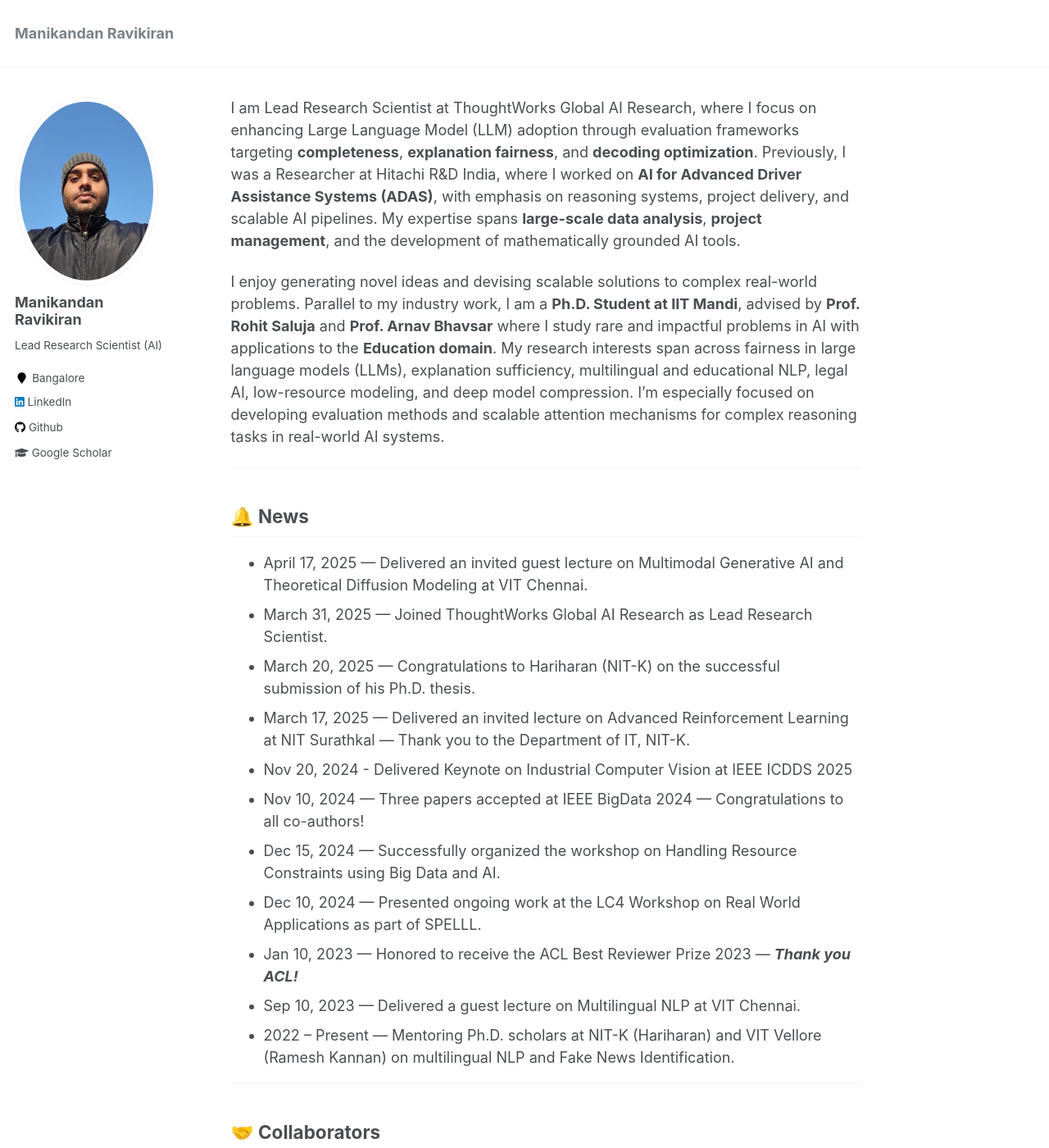
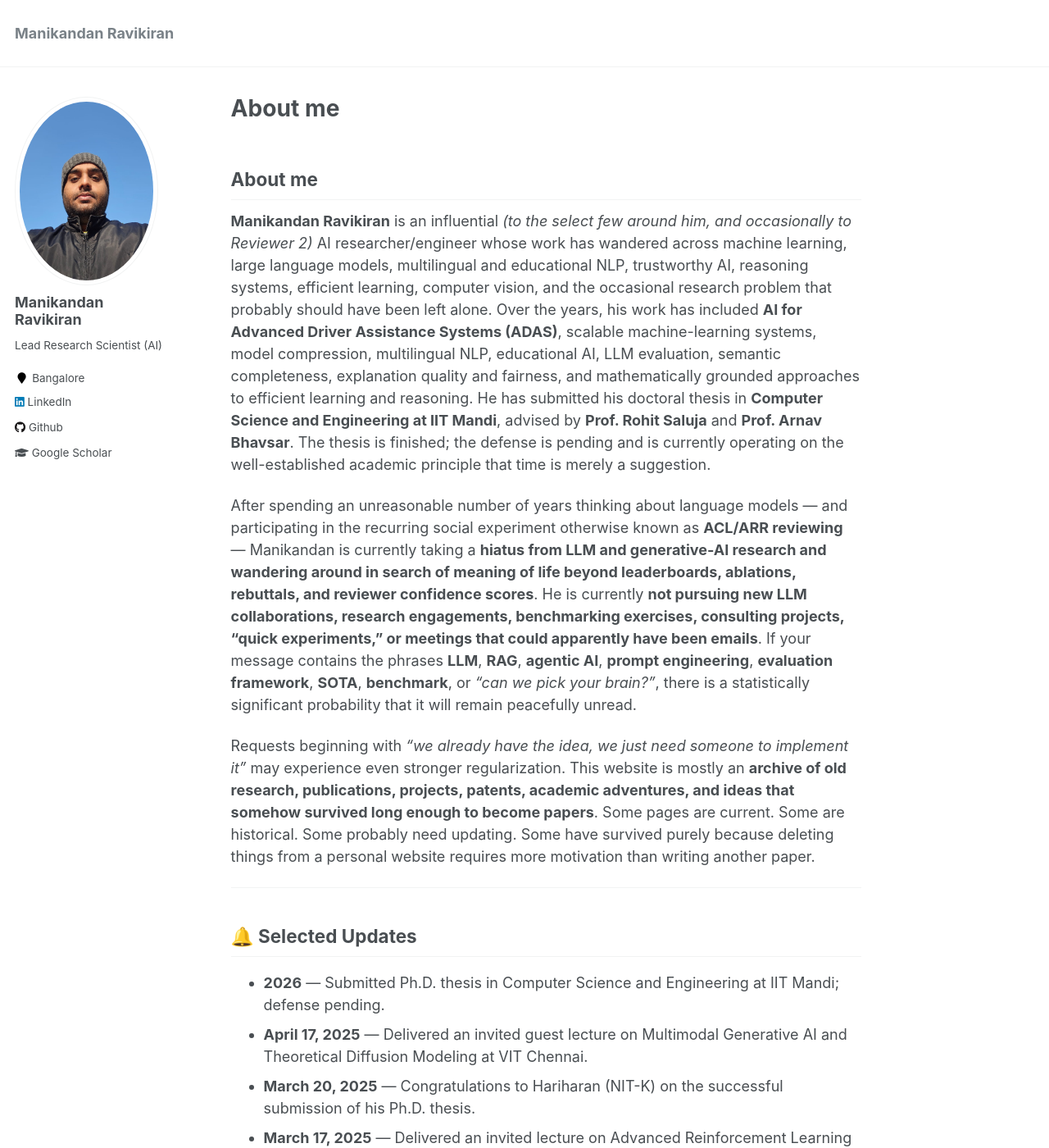
Before and after one commit to manikandan-ravikiran/manikandan-ravikiran.github.io, a Jekyll site: the page built from _pages/about.md, in a window 1280 px wide and 1400 px high. Shown: the whole window at 82% size. Built offline with Jekyll 4.4.1, drawn with Linux system fonts in a browser that asks for light colours; our own code applies the rules of GitHub Pages for plain Markdown files; some of the changed text lies outside the part shown.

Commit message:
Update about.md

```diff
--- a/_pages/about.md
+++ b/_pages/about.md
@@ -6,171 +6,218 @@ redirect_from:
   - /about.html
 ---
 
-I am Lead Research Scientist at ThoughtWorks Global AI Research, where I focus on enhancing Large Language Model (LLM) adoption through evaluation frameworks targeting **completeness**, **explanation fairness**, and **decoding optimization**. Previously, I was a Researcher at Hitachi R&D India, where I worked on **AI for Advanced Driver Assistance Systems (ADAS)**, with emphasis on reasoning systems, project delivery, and scalable AI pipelines. My expertise spans **large-scale data analysis**, **project management**, and the development of mathematically grounded AI tools.
+## About me
 
-I enjoy generating novel ideas and devising scalable solutions to complex real-world problems. Parallel to my industry work, I am a **Ph.D. Student at IIT Mandi**, advised by **Prof. Rohit Saluja** and **Prof. Arnav Bhavsar** where I study rare and impactful problems in AI with applications to the **Education domain**. My research interests span across fairness in large language models (LLMs), explanation sufficiency, multilingual and educational NLP, legal AI, low-resource modeling, and deep model compression. I’m especially focused on developing evaluation methods and scalable attention mechanisms for complex reasoning tasks in real-world AI systems.
+**Manikandan Ravikiran** is an influential *(to the select few around him, and occasionally to Reviewer 2)* AI researcher/engineer whose work has wandered across machine learning, large language models, multilingual and educational NLP, trustworthy AI, reasoning systems, efficient learning, computer vision, and the occasional research problem that probably should have been left alone. Over the years, his work has included **AI for Advanced Driver Assistance Systems (ADAS)**, scalable machine-learning systems, model compression, multilingual NLP, educational AI, LLM evaluation, semantic completeness, explanation quality and fairness, and mathematically grounded approaches to efficient learning and reasoning. He has submitted his doctoral thesis in **Computer Science and Engineering at IIT Mandi**, advised by **Prof. Rohit Saluja** and **Prof. Arnav Bhavsar**. The thesis is finished; the defense is pending and is currently operating on the well-established academic principle that time is merely a suggestion.
+
+After spending an unreasonable number of years thinking about language models — and participating in the recurring social experiment otherwise known as **ACL/ARR reviewing** — Manikandan is currently taking a **hiatus from LLM and generative-AI research and wandering around in search of meaning of life beyond leaderboards, ablations, rebuttals, and reviewer confidence scores**. He is currently **not pursuing new LLM collaborations, research engagements, benchmarking exercises, consulting projects, “quick experiments,” or meetings that could apparently have been emails**. If your message contains the phrases **LLM**, **RAG**, **agentic AI**, **prompt engineering**, **evaluation framework**, **SOTA**, **benchmark**, or *“can we pick your brain?”*, there is a statistically significant probability that it will remain peacefully unread.
+
+Requests beginning with *“we already have the idea, we just need someone to implement it”* may experience even stronger regularization. This website is mostly an **archive of old research, publications, projects, patents, academic adventures, and ideas that somehow survived long enough to become papers**. Some pages are current. Some are historical. Some probably need updating. Some have survived purely because deleting things from a personal website requires more motivation than writing another paper.
 
 ---
 
+## 🔔 Selected Updates
 
-## 🔔 News
-
-- April 17, 2025 — Delivered an invited guest lecture on Multimodal Generative AI and Theoretical Diffusion Modeling at VIT Chennai.
-- March 31, 2025 — Joined ThoughtWorks Global AI Research as Lead Research Scientist.
-- March 20, 2025 — Congratulations to Hariharan (NIT-K) on the successful submission of his Ph.D. thesis.
-- March 17, 2025 — Delivered an invited lecture on Advanced Reinforcement Learning at NIT Surathkal — Thank you to the Department of IT, NIT-K.
-- Nov 20, 2024 - Delivered Keynote on Industrial Computer Vision at IEEE ICDDS 2025
-- Nov 10, 2024 — Three papers accepted at IEEE BigData 2024 — Congratulations to all co-authors!
-- Dec 15, 2024 — Successfully organized the workshop on Handling Resource Constraints using Big Data and AI.
-- Dec 10, 2024 — Presented ongoing work at the LC4 Workshop on Real World Applications as part of SPELLL.
-- Jan 10, 2023 — Honored to receive the ACL Best Reviewer Prize 2023 — ***Thank you ACL!***
-- Sep 10, 2023 — Delivered a guest lecture on Multilingual NLP at VIT Chennai.
-- 2022 – Present — Mentoring Ph.D. scholars at NIT-K (Hariharan) and VIT Vellore (Ramesh Kannan) on multilingual NLP and Fake News Identification.
-
+- **2026** — Submitted Ph.D. thesis in Computer Science and Engineering at IIT Mandi; defense pending.
+- **April 17, 2025** — Delivered an invited guest lecture on Multimodal Generative AI and Theoretical Diffusion Modeling at VIT Chennai.
+- **March 20, 2025** — Congratulations to Hariharan (NIT-K) on the successful submission of his Ph.D. thesis.
+- **March 17, 2025** — Delivered an invited lecture on Advanced Reinforcement Learning at NIT Surathkal — thank you to the Department of IT, NIT-K.
+- **Nov 20, 2024** — Delivered a keynote on Industrial Computer Vision at IEEE ICDDS 2025.
+- **Nov 10, 2024** — Three papers accepted at IEEE BigData 2024 — congratulations to all co-authors!
+- **Dec 15, 2024** — Successfully organized the workshop on Handling Resource Constraints using Big Data and AI.
+- **Dec 10, 2024** — Presented ongoing work at the LC4 Workshop on Real World Applications as part of SPELLL.
+- **Jan 10, 2023** — Honored to receive the ACL Best Reviewer Prize 2023 — ***thank you ACL!***
+- **Sep 10, 2023** — Delivered a guest lecture on Multilingual NLP at VIT Chennai.
+- **2022–Present** — Mentoring researchers and Ph.D. scholars on multilingual NLP, educational AI, and related machine-learning problems.
 
 ---
 
 ## 🤝 Collaborators
 
-- Dr. Martin Klignkit (Kyocera Innovation Labs, Japan)
-- Dr. Shinichi Satoh and team (National Institute of Informatics, Japan)
-- Dr. Andreas Dengel, Sheraz Ahmed, Jorn Hees (DFKI Germany)
-- Dr. Snehanshu Saha (APP CAIR, BITS Pilani)
-- Dr. Vinay Namboodiri (DelTA Lab, IIT Kanpur)
-- Dr. Bharathi Raja Asoka Chakravarthi (National University of Ireland, Galway)
-- Dr. Gaurav Sharma (IIT-K / INRIA-THOTH / NEC Media Analytics USA)
-- Dr. Anand Kumar Madasamy (NIT Karnataka, Surathkal)
-- Dr. Sangeetha Sivanesan (NIT Tiruchirapalli)
-- Dr. Ratnavel Rajalakshmi (VIT Vellore)
+Over the years, I have had the opportunity to collaborate with researchers from several universities and industrial research laboratories, including:
+
+- Dr. Martin Klignkit — Kyocera Innovation Labs, Japan
+- Dr. Shinichi Satoh and team — National Institute of Informatics, Japan
+- Dr. Andreas Dengel, Sheraz Ahmed, Jorn Hees — DFKI, Germany
+- Dr. Snehanshu Saha — APP CAIR, BITS Pilani
+- Dr. Vinay Namboodiri — DelTA Lab, IIT Kanpur
+- Dr. Bharathi Raja Asoka Chakravarthi — National University of Ireland, Galway
+- Dr. Gaurav Sharma — IIT-K / INRIA-THOTH / NEC Media Analytics USA
+- Dr. Anand Kumar Madasamy — NIT Karnataka, Surathkal
+- Dr. Sangeetha Sivanesan — NIT Tiruchirapalli
+- Dr. Ratnavel Rajalakshmi — VIT Vellore
 
 ---
 
 ## 📚 Selected Publications
 
+### Educational AI and NLP
+
 - **GISA: Gradual Information Selection Attention for MCQ Difficulty Estimation**
   *Manikandan Ravikiran, Tarun Sharma, Rajat Verma, Rohit Saluja, Arnav Bhavsar*
-  *AIED 2025 (Core A) – Accepted*
+  *AIED 2025 (CORE A) — Accepted*
 
 - **TEEMIL: Towards Educational MCQ Difficulty Estimation in Indic Languages**
   *Manikandan Ravikiran, Siddharth Vohra, Rajat Verma, Rohit Saluja, Arnav Bhavsar*
   *COLING 2025*
+
+### Machine Learning and Computer Vision
 
 - **AEI-DRL: Adaptive Ensemble Imputation for Trip Data using Deep Reinforcement Learning**
   *Ankit Sharma, Akhash Vellandurai, Thiruvengadam Samon, Vinoth Kumar, Manikandan Ravikiran*
   *IEEE BigData 2024*
 
 - **DKT: A First Look at Dynamic Kernel Tuning for Pedestrian Attribute Recognition**
-  *Manikandan Ravikiran*, Rahul Mishra*, Soumen Biswas, Ananth Ganesh (*Equal Contribution)*
+  *Manikandan Ravikiran*, Rahul Mishra*, Soumen Biswas, Ananth Ganesh
   *IEEE BigData 2024*
+  *Equal contribution*
 
 - **Hi-GOTE: Hierarchical Groupwise Temporal Ensembling for Pedestrian Attribute Recognition**
   *Manikandan Ravikiran, Soumen Biswas, Ananth Ganesh*
   *IEEE ICMLA 2023*
 
-- **Revisiting Automatic Speech Recognition for Tamil and Hindi Connected Number Recognition**
-  *Rahul Mishra, Senthil Raja Gunaseela Boopathy, Manikandan Ravikiran, et al.*
-  *Third Workshop on Speech and Language Technologies for Dravidian Languages (2023)*
-
-- **Findings of the Second Shared Task on Offensive Span Identification in Code-Mixed Tamil-English Comments**
-  *Manikandan Ravikiran, Bharathi Raja Chakravarthi, et al.*
-  *Third Workshop on Speech and Language Technologies for Dravidian Languages (2023)*
-
-- **MMOD-MEME: A Dataset for Multimodal Face Emotion Recognition on Code-Mixed Tamil Memes**
-  *Ramesh Kannan, Manikandan Ravikiran, Ratnavel Rajalakshmi*
-  *LC4 Workshop, CCIS Springer Series (2023)*
-
-- **Overlapping Word Removal is All You Need: Revisiting Data Imbalance in Hope Speech Detection**
-  *Hariharan RamakrishnaIyer LekshmiAmmal, Manikandan Ravikiran, et al.*
-  *Journal of Experimental and Theoretical Artificial Intelligence, Taylor and Francis (2023)*
-
 - **You Reap What You Sow: Revisiting Intra-Class Variations and Seed Selection in Temporal Ensembling**
   *Manikandan Ravikiran, Siddarth Vohra, Yuichi Nonaka, et al.*
   *COMSYS 2021*
-
-- **DOSA: Dravidian Code-Mixed Offensive Span Identification Dataset**
-  *Manikandan Ravikiran, Subbiah Annamalai*
-  *Workshop on Dravidian Languages, EACL 2021*
 
 - **A Sensitivity Analysis (and Practitioners’ Guide to) of DeepSORT for Low Frame Rate Video**
   *M. Ravikiran, Y. Nonaka, N. Mariyasagayam*
   *IEEE Big Data 2020*
 
 - **Multilayer Pruning Framework for Compressing Single Shot Multibox Detector**
-  *Pravendra Singh, Manikandan Ravikiran, Neeraj Matyali, Vinay P Namboodiri*
+  *Pravendra Singh, Manikandan Ravikiran, Neeraj Matyali, Vinay P. Namboodiri*
   *IEEE WACV 2019*
 
+### Multilingual and Low-Resource NLP
 
-(See full list on [Google Scholar](https://scholar.google.co.in/citations?user=wY_iqNwAAAAJ&hl=en))
+- **Revisiting Automatic Speech Recognition for Tamil and Hindi Connected Number Recognition**
+  *Rahul Mishra, Senthil Raja Gunaseela Boopathy, Manikandan Ravikiran, et al.*
+  *Third Workshop on Speech and Language Technologies for Dravidian Languages, 2023*
 
+- **Findings of the Second Shared Task on Offensive Span Identification in Code-Mixed Tamil-English Comments**
+  *Manikandan Ravikiran, Bharathi Raja Chakravarthi, et al.*
+  *Third Workshop on Speech and Language Technologies for Dravidian Languages, 2023*
 
-## 🧪 Active Projects
+- **MMOD-MEME: A Dataset for Multimodal Face Emotion Recognition on Code-Mixed Tamil Memes**
+  *Ramesh Kannan, Manikandan Ravikiran, Ratnavel Rajalakshmi*
+  *LC4 Workshop, CCIS Springer Series, 2023*
+
+- **Overlapping Word Removal is All You Need: Revisiting Data Imbalance in Hope Speech Detection**
+  *Hariharan RamakrishnaIyer LekshmiAmmal, Manikandan Ravikiran, et al.*
+  *Journal of Experimental and Theoretical Artificial Intelligence, Taylor & Francis, 2023*
+
+- **DOSA: Dravidian Code-Mixed Offensive Span Identification Dataset**
+  *Manikandan Ravikiran, Subbiah Annamalai*
+  *Workshop on Dravidian Languages, EACL 2021*
+
+---
+
+## 🧪 Selected Research Projects
+
+Some research directions explored over the years include:
 
 - **Latent Plan Execution for Text Completeness**
-  Graph-based decoding framework to assess intent alignment in LLM outputs.
+  Graph-based approaches for studying intent alignment and semantic completeness in generated text.
 
 - **CASSA / GISA Attention**
-  Custom attention models for modeling MCQ difficulty using inductive reasoning/psychometric modeling and Analytical Geometry.
+  Attention mechanisms for modeling MCQ difficulty using inductive reasoning, psychometric modeling, and analytical geometry.
 
 - **PEARL for Explanation Auditing**
-  Post-hoc reasoning traceability for explanation sufficiency evaluation in LLMs.
+  Methods for studying explanation sufficiency and reasoning traceability in machine-learning systems.
 
-- **Dialectual Educational Platform**
-  Developing culturally and linguistically adaptive learning systems for underrepresented languages and dialects.
+- **Dialectual Educational Platforms**
+  Culturally and linguistically adaptive learning systems for underrepresented languages and dialects.
 
+These projects are listed for archival purposes. **No inference should be made from their presence here regarding current research activity.** The robots are resting.
 
 ---
+
 ## 🎓 Teaching and Professional Service
 
-**Professional Services**
-- TPC Member: ACM ICMR (2019), IEEE ICDDS (2022), FIRE (2021, 2022), DravidianLangTech
-(2024,2023, 2022, 2021), LTEDI (2024,2023, 2022, 2021)
-- Reviewer: ACL (2025, 2024,2023, 2020, 2017), EMNLP (2024, 2023, 2022), AACL (2024, 2022, 2020), EACL (2021, 2023) , AIED(2025),
-NAACL (2024, 2018), COLING (2024,2018), IEEE Bigdata (2020), ACM ICMR (2019), IEEE ICMLA (2023), IEEE ICDDS
-(2022), FIRE (2021, 2022), DravidianLangTech (2023, 2022, 2021), LTEDI (2023, 2022, 2021), Springer Language
-Resources and Evaluation Journal, Elseivier Engineering Applications of Artificial Intelligence, ACM Transactions on
-Asian and Low-Resource Language Information Processing, Springer Nature Computer Science Journal, Taylor & Francis
-Journal of Experimental and Theoretical AI
-- Organizer: Workshop on Handling Resource Constraints for/using ML (IEEE Bigdata 2024), Fourth Workshop on
-Speech and Language Technologies for Dravidian Languages (EACL 2024), Special Session on Machine Learning for
-Graphs (IEEE ICMLA 2023) , Special Session on Handling Resource Constraints for/using ML (IEEE ICMLA 2023),
-Workshop on Low Resource Cross-Domain, Cross-Lingual & Cross-Modal Offensive Content Analysis (SPELLL 2022,
-2023), Workshop of Cross Modal Learning and Application (ACM ICMR 2019)
-- Mentor: ACM CSCW 2019 Student Reviewer Mentor
-- Chair Roles: Publicity Chair (SPELLL 2022), Session Chair (DravidianLangTech), Industry Session Chair (ICMR)
+### Professional Service
 
-**Patents**
+**TPC Member**
+
+- ACM ICMR — 2019
+- IEEE ICDDS — 2022
+- FIRE — 2021, 2022
+- DravidianLangTech — 2021, 2022, 2023, 2024
+- LTEDI — 2021, 2022, 2023, 2024
+
+**Reviewer**
+
+- ACL — 2017, 2020, 2023, 2024, 2025
+- EMNLP — 2022, 2023, 2024
+- AACL — 2020, 2022, 2024
+- EACL — 2021, 2023
+- AIED — 2025
+- NAACL — 2018, 2024
+- COLING — 2018, 2024
+- IEEE BigData — 2020
+- ACM ICMR — 2019
+- IEEE ICMLA — 2023
+- IEEE ICDDS — 2022
+- FIRE — 2021, 2022
+- DravidianLangTech — 2021, 2022, 2023
+- LTEDI — 2021, 2022, 2023
+- Springer *Language Resources and Evaluation*
+- Elsevier *Engineering Applications of Artificial Intelligence*
+- ACM *Transactions on Asian and Low-Resource Language Information Processing*
+- Springer Nature *Computer Science*
+- Taylor & Francis *Journal of Experimental and Theoretical Artificial Intelligence*
+
+**Organizer**
+
+- Workshop on Handling Resource Constraints for/using ML — IEEE BigData 2024
+- Fourth Workshop on Speech and Language Technologies for Dravidian Languages — EACL 2024
+- Special Session on Machine Learning for Graphs — IEEE ICMLA 2023
+- Special Session on Handling Resource Constraints for/using ML — IEEE ICMLA 2023
+- Workshop on Low Resource Cross-Domain, Cross-Lingual & Cross-Modal Offensive Content Analysis — SPELLL 2022, 2023
+- Workshop on Cross Modal Learning and Application — ACM ICMR 2019
+
+**Other Roles**
+
+- Mentor — ACM CSCW 2019 Student Reviewer Mentor
+- Publicity Chair — SPELLL 2022
+- Session Chair — DravidianLangTech
+- Industry Session Chair — ACM ICMR
+
+---
+
+## 💡 Patents
 
 - **System and Method Inference Scaling with Weight Reusability**
-  *Manikandan Ravikiran, Ananth Ganesh* — 2024 (Under Review)
+  *Manikandan Ravikiran, Ananth Ganesh* — 2024, Under Review
 
 - **System and Method for Finding Novel Objects Across Domains via Weight Switching and Tracing**
-  *Manikandan Ravikiran, Ananth Ganesh, Yuichi Nonaka* — 2022 (Granted)
+  *Manikandan Ravikiran, Ananth Ganesh, Yuichi Nonaka* — 2022, Granted
 
 - **System and Method for Generalization through Reimann Conditioned Representation**
-  *Manikandan Ravikiran, Yuichi Nonaka, Kingshuk Banerjee* — 2021 (Under Review)
+  *Manikandan Ravikiran, Yuichi Nonaka, Kingshuk Banerjee* — 2021, Under Review
 
 - **System and Method to Generate Gating Sequences for Training Model on Multidomain Datasets**
-  *Shibashish Sen, Manikandan Ravikiran, Yuichi Nonaka, Nestor Mariyasagayam* — 2021 (Granted)
+  *Shibashish Sen, Manikandan Ravikiran, Yuichi Nonaka, Nestor Mariyasagayam* — 2021, Granted
 
 - **System and Method for Generating Filter Sequences to Train Model on Completely Noisy Dataset**
-  *Manikandan Ravikiran, Yuichi Nonaka, Nestor Mariyasagayam* — 2021 (Granted)
+  *Manikandan Ravikiran, Yuichi Nonaka, Nestor Mariyasagayam* — 2021, Granted
 
 - **System and Method to Train Neural Network with Heterogenous Distillation**
-  *Manikandan Ravikiran, Shibashish Sen* — 2020 (Granted)
+  *Manikandan Ravikiran, Shibashish Sen* — 2020, Granted
 
 - **System and Method to Train Object Recognition Network with Less Data**
-  *Manikandan Ravikiran* — 2019 (Granted)
+  *Manikandan Ravikiran* — 2019, Granted
 
 - **Method and System for Generating an Optimal Object Recognition Network (OORN) with Balanced Accuracy**
-  *Manikandan Ravikiran* — 2017 (Granted)
+  *Manikandan Ravikiran* — 2017, Granted
 
 - **Method and System for Determining Plausibility of a Clinical Care Plan**
-  *Manikandan Ravikiran, Sarath P. R., Saima Mohan* — 2015 (Granted)
+  *Manikandan Ravikiran, Sarath P. R., Saima Mohan* — 2015, Granted
 
 ---
 
 ## 🔗 Links
 
-- [Google Scholar](https://scholar.google.co.in/citations?user=wY_iqNwAAAAJ&hl=en)
 - [GitHub](https://github.com/manikandan-ravikiran)
 - 📫 Email: manikandan.ravikiran@gmail.com
+
+*Google Scholar is currently taking a sabbatical too.*
```
